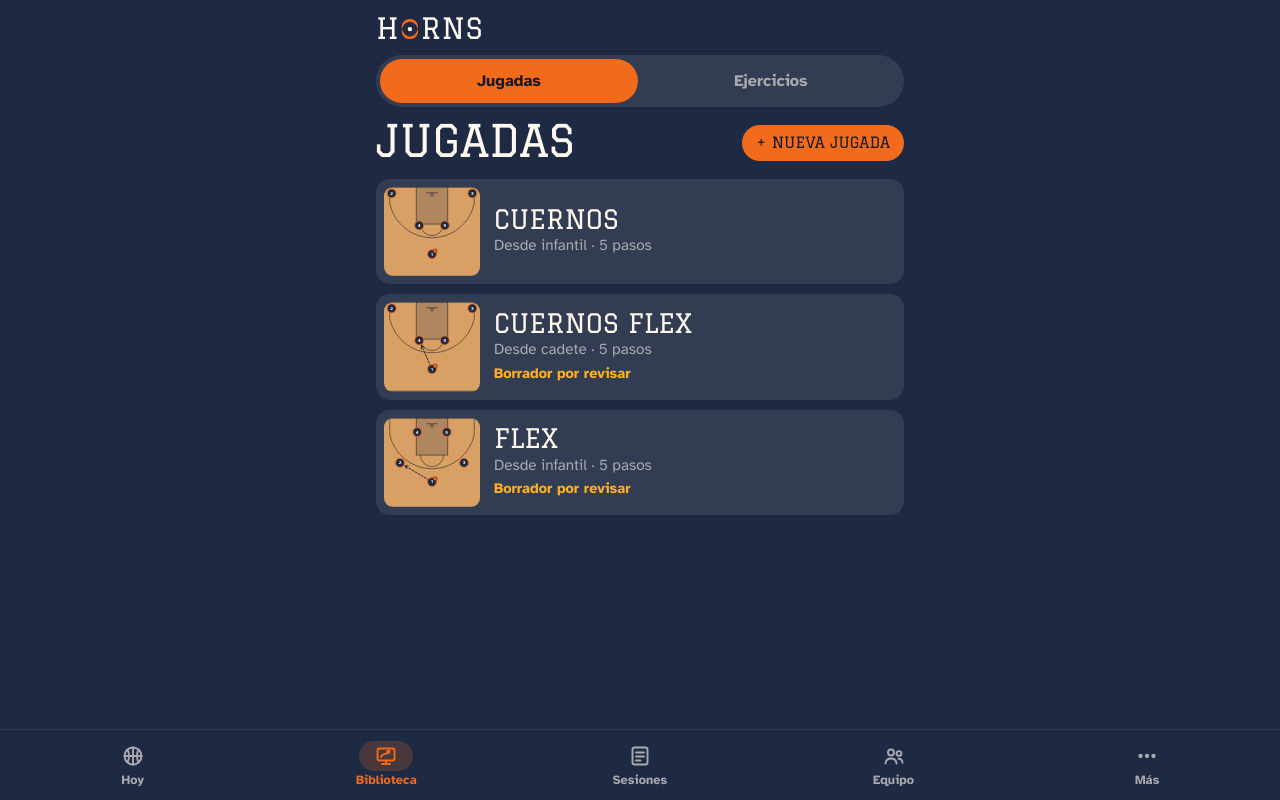
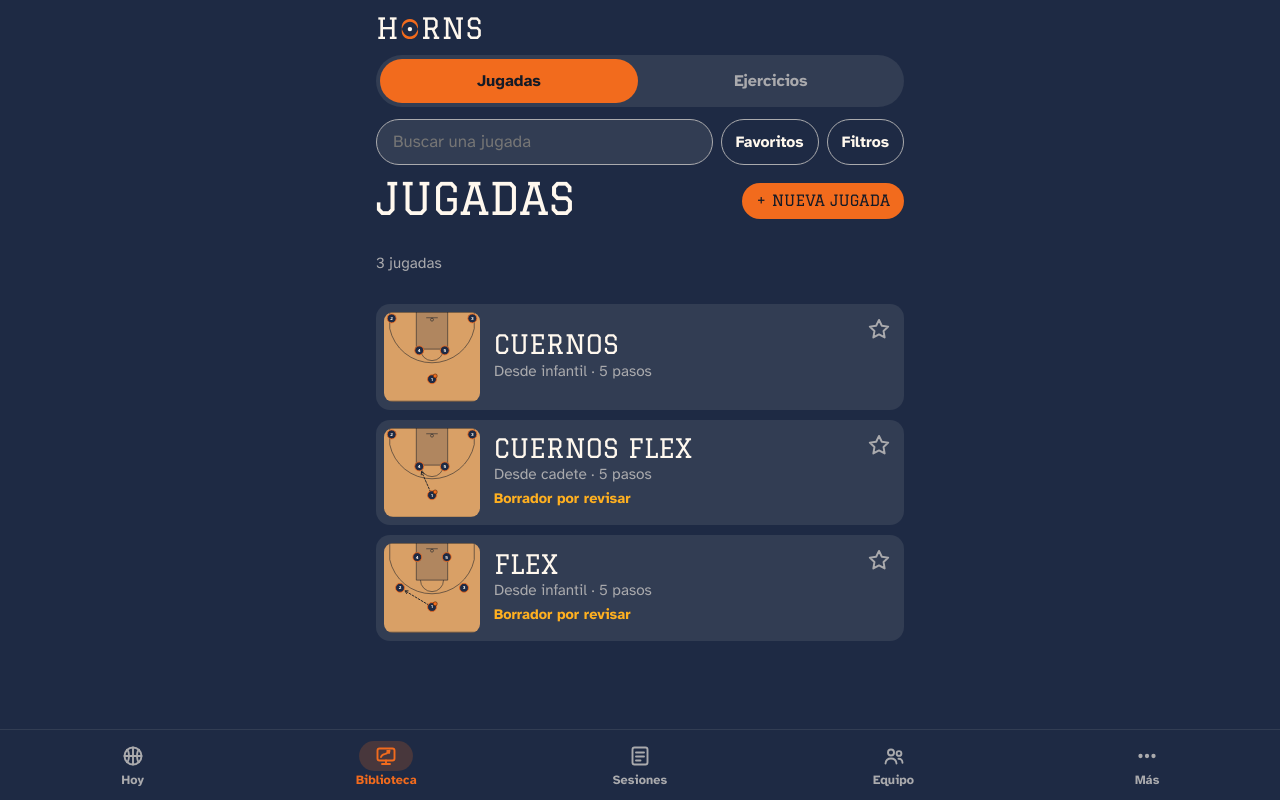
Before and after one commit to adambursey7-sudo/cuernos, a React (Vite) app: page / in a window 1280 px wide. Both pictures are taken after a click on the button "Biblioteca". Built offline with nearby package versions, Linux system fonts and the light colour scheme.

Commit message:
Biblioteca: buscador, favoritos y hoja de filtros
Co-Authored-By: Claude Sonnet 5.5 <noreply@anthropic.com>

```diff
--- a/src/estilos.css
+++ b/src/estilos.css
@@ -397,3 +397,21 @@ button.secundario { background: var(--superficie); color: var(--texto); }
 .intro video { width: 100%; height: 100%; object-fit: contain; }
 .intro-botones { position: absolute; top: max(14px, env(safe-area-inset-top)); right: max(14px, env(safe-area-inset-right)); display: flex; gap: 8px; }
 .intro-botones button { border: none; border-radius: 20px; padding: 8px 14px; background: rgba(0, 0, 0, .55); color: #fff8ee; font: 700 .95rem/1 var(--texto, inherit); }
+
+/* Biblioteca: buscador, favoritos y hoja de filtros */
+.busqueda { display: grid; grid-template-columns: 1fr auto auto; gap: 8px; align-items: center; }
+.busqueda input { min-width: 0; min-height: 46px; padding: 0 16px; border: 1.5px solid var(--tenue); border-radius: 999px; background: var(--superficie); color: var(--texto); font: 1rem var(--body); }
+.busqueda input:focus-visible { outline: 2px solid var(--principal); outline-offset: 2px; }
+.boton-filtro { min-height: 46px; padding: 0 14px; border: 1.5px solid var(--tenue); border-radius: 999px; background: none; color: var(--texto); font: 700 0.92rem var(--body); white-space: nowrap; }
+.boton-filtro.on { background: var(--principal); border-color: var(--principal); color: var(--sobre-principal); }
+.con-estrella { position: relative; }
+.estrella { position: absolute; top: 2px; right: 2px; width: 46px; height: 46px; display: grid; place-items: center; border: none; background: none; color: var(--tenue); }
+.estrella svg { width: 26px; height: 26px; fill: none; stroke: currentColor; stroke-width: 1.8; stroke-linejoin: round; }
+.estrella.on { color: var(--principal); }
+.estrella.on svg { fill: currentColor; }
+.velo { position: fixed; inset: 0; z-index: 20; display: flex; align-items: flex-end; background: rgba(0, 0, 0, 0.55); }
+.hoja { width: 100%; max-height: 80dvh; overflow-y: auto; display: grid; gap: 14px; padding: 18px 16px max(20px, env(safe-area-inset-bottom)); border-radius: 22px 22px 0 0; background: var(--fondo); border-top: 3px solid var(--principal); animation: sube 0.22s ease-out; }
+.hoja-cabeza { display: flex; justify-content: space-between; align-items: center; }
+.hoja .niveles { flex-wrap: wrap; overflow: visible; }
+@keyframes sube { from { transform: translateY(40px); opacity: 0; } }
+@media (prefers-reduced-motion: reduce) { .hoja { animation: none; } }
--- /dev/null
+++ b/src/favoritos.ts
@@ -0,0 +1,30 @@
+// Favoritos: las jugadas y ejercicios marcados con la estrella (solo en este móvil). Cada id lleva su tipo delante: «j:» o «e:».
+const CLAVE = 'horns.favoritos';
+
+export function leerFavoritos(): string[] {
+  try {
+    const l = JSON.parse(localStorage.getItem(CLAVE) ?? '[]');
+    return Array.isArray(l) ? l.filter((x): x is string => typeof x === 'string') : [];
+  } catch {
+    return [];
+  }
+}
+
+/** Devuelve la lista nueva con el id puesto o quitado y la guarda. */
+export function alternarFavorito(lista: string[], id: string): string[] {
+  const nueva = lista.includes(id) ? lista.filter((x) => x !== id) : [...lista, id];
+  try {
+    localStorage.setItem(CLAVE, JSON.stringify(nueva));
+  } catch {
+    /* sin almacenamiento: dura hasta cerrar la app */
+  }
+  return nueva;
+}
+
+/** Quita acentos y mayúsculas para que «defensa» encuentre «Defensa» y «junior» a «Júnior». */
+export const plano = (t: string) => t.normalize('NFD').replace(/[̀-ͯ]/g, '').toLowerCase();
+
+export const coincide = (q: string, ...textos: (string | undefined)[]) => {
+  const buscado = plano(q.trim());
+  return !buscado || plano(textos.filter(Boolean).join(' ')).includes(buscado);
+};
--- a/src/pantallas/Biblioteca.tsx
+++ b/src/pantallas/Biblioteca.tsx
@@ -1,14 +1,23 @@
-// Biblioteca (opción A de Adam, 30/10): ramas arriba y, debajo, la lista de cada una. Hoy: Jugadas y Ejercicios;
-// Juegos y Recursos se añaden en sus tramos.
+// Biblioteca (opción A de Adam, 30/10): ramas arriba, buscador siempre a la vista, favoritos y los filtros en una hoja.
+// Hoy: Jugadas y Ejercicios; Juegos y Recursos se añaden en sus tramos.
+import { useState } from 'react';
+import { formatos, todosLosEjercicios, type Filtro } from '../ejercicios/ejercicios';
+import { alternarFavorito, leerFavoritos } from '../favoritos';
 import { Marca } from '../Logo';
-import { Ejercicios } from './Ejercicios';
-import { Sistemas } from './Sistemas';
+import { NIVELES } from '../sistemas/tipos';
+import { Chips, Ejercicios } from './Ejercicios';
+import { Sistemas, type FiltroJugadas } from './Sistemas';
 
 export type Rama = 'jugadas' | 'ejercicios';
 
 const RAMAS: { id: Rama; nombre: string }[] = [
   { id: 'jugadas', nombre: 'Jugadas' },
   { id: 'ejercicios', nombre: 'Ejercicios' },
+];
+
+const TIPOS = [
+  { id: 'ataque' as const, nombre: 'Ataque' },
+  { id: 'defensa' as const, nombre: 'Defensa' },
 ];
 
 export function Biblioteca({ rama, cambiar, abrir, abrirEjercicio, crear }: {
@@ -18,6 +27,20 @@ export function Biblioteca({ rama, cambiar, abrir, abrirEjercicio, crear }: {
   abrirEjercicio: (id: string) => void;
   crear: () => void;
 }) {
+  const [q, setQ] = useState('');
+  const [soloFavoritos, setSoloFavoritos] = useState(false);
+  const [hoja, setHoja] = useState(false);
+  const [favoritos, setFavoritos] = useState(leerFavoritos);
+  const [jugadas, setJugadas] = useState<FiltroJugadas>({});
+  const [ejercicios, setEjercicios] = useState<Filtro>({});
+
+  const activos = rama === 'jugadas' ? Object.values(jugadas).filter(Boolean).length : Object.values(ejercicios).filter(Boolean).length;
+  const quitarFiltros = () => { setQ(''); setSoloFavoritos(false); setJugadas({}); setEjercicios({}); };
+  const alternar = (id: string) => setFavoritos((l) => alternarFavorito(l, id));
+
+  const todos = todosLosEjercicios();
+  const sistemas = [...new Map(todos.map((e) => [e.sistema.id, e.sistema.nombre])).entries()].map(([id, nombre]) => ({ id, nombre }));
+
   return (
     <>
       <header className="cabecera-app">
@@ -29,8 +52,53 @@ export function Biblioteca({ rama, cambiar, abrir, abrirEjercicio, crear }: {
             </button>
           ))}
         </div>
+        <div className="busqueda">
+          <input
+            type="search"
+            value={q}
+            onChange={(e) => setQ(e.target.value)}
+            placeholder={rama === 'jugadas' ? 'Buscar una jugada' : 'Buscar un ejercicio'}
+            aria-label="Buscar"
+            enterKeyHint="search"
+          />
+          <button className={soloFavoritos ? 'boton-filtro on' : 'boton-filtro'} aria-pressed={soloFavoritos} onClick={() => setSoloFavoritos(!soloFavoritos)}>
+            Favoritos
+          </button>
+          <button className={activos ? 'boton-filtro on' : 'boton-filtro'} aria-haspopup="dialog" onClick={() => setHoja(true)}>
+            Filtros{activos ? ` · ${activos}` : ''}
+          </button>
+        </div>
       </header>
-      {rama === 'jugadas' ? <Sistemas abrir={abrir} crear={crear} /> : <Ejercicios abrir={abrirEjercicio} />}
+
+      {rama === 'jugadas' ? (
+        <Sistemas abrir={abrir} crear={crear} q={q} soloFavoritos={soloFavoritos} filtro={jugadas} favoritos={favoritos} alternarFavorito={alternar} quitarFiltros={quitarFiltros} />
+      ) : (
+        <Ejercicios abrir={abrirEjercicio} q={q} soloFavoritos={soloFavoritos} filtro={ejercicios} favoritos={favoritos} alternarFavorito={alternar} quitarFiltros={quitarFiltros} />
+      )}
+
+      {hoja && (
+        <div className="velo" onClick={() => setHoja(false)}>
+          <div className="hoja" role="dialog" aria-modal="true" aria-label="Filtros" onClick={(e) => e.stopPropagation()}>
+            <div className="hoja-cabeza">
+              <h2 className="sub">Filtros</h2>
+              <button className="ver-todas" onClick={() => { setJugadas({}); setEjercicios({}); }}>Quitar todos</button>
+            </div>
+            {rama === 'jugadas' ? (
+              <>
+                <Chips etiqueta="Tipo" todos="Ataque y defensa" opciones={TIPOS} valor={jugadas.tipo} cambiar={(tipo) => setJugadas({ ...jugadas, tipo })} />
+                <Chips etiqueta="Nivel del equipo" todos="Cualquier nivel" opciones={NIVELES} valor={jugadas.nivel} cambiar={(nivel) => setJugadas({ ...jugadas, nivel })} />
+              </>
+            ) : (
+              <>
+                <Chips etiqueta="Formato" todos="Todos" opciones={formatos(todos).map((x) => ({ id: x, nombre: x }))} valor={ejercicios.formato} cambiar={(formato) => setEjercicios({ ...ejercicios, formato })} />
+                <Chips etiqueta="Sistema" todos="Todos los sistemas" opciones={sistemas} valor={ejercicios.sistema} cambiar={(sistema) => setEjercicios({ ...ejercicios, sistema })} />
+                <Chips etiqueta="Nivel del equipo" todos="Cualquier nivel" opciones={NIVELES} valor={ejercicios.nivel} cambiar={(nivel) => setEjercicios({ ...ejercicios, nivel })} />
+              </>
+            )}
+            <button className="accion-sig" onClick={() => setHoja(false)}>Ver resultados</button>
+          </div>
+        </div>
+      )}
     </>
   );
 }
--- a/src/pantallas/Ejercicios.tsx
+++ b/src/pantallas/Ejercicios.tsx
@@ -1,8 +1,9 @@
 // Biblioteca de ejercicios, opción A · Lista con filtros (elegida por Adam el 29/10): formato, sistema y nivel arriba.
-import { useState } from 'react';
-import { filtrar, formatos, todosLosEjercicios, type Ejercicio, type Filtro } from '../ejercicios/ejercicios';
+import { filtrar, todosLosEjercicios, type Ejercicio, type Filtro } from '../ejercicios/ejercicios';
+import { coincide } from '../favoritos';
 import { Pista } from '../pizarra/Pista';
 import { NIVELES } from '../sistemas/tipos';
+import { Estrella, SinResultados } from './Sistemas';
 
 const nombreNivel = (id: string) => NIVELES.find((n) => n.id === id)?.nombre ?? id;
 
@@ -12,7 +13,7 @@ export function jugadoresDe(e: Ejercicio): string | undefined {
   return e.defensores ? `${e.atacantes} contra ${e.defensores}` : `${e.atacantes} jug.`;
 }
 
-function Chips<T extends string>({ etiqueta, todos, opciones, valor, cambiar }: {
+export function Chips<T extends string>({ etiqueta, todos, opciones, valor, cambiar }: {
   etiqueta: string;
   todos: string;
   opciones: { id: T; nombre: string }[];
@@ -49,26 +50,32 @@ export function TarjetaEjercicio({ e, abrir }: { e: Ejercicio; abrir: () => void
   );
 }
 
-export function Ejercicios({ abrir }: { abrir: (id: string) => void }) {
-  const todos = todosLosEjercicios();
-  const [f, setF] = useState<Filtro>({});
-  const lista = filtrar(todos, f);
-  const sistemas = [...new Map(todos.map((e) => [e.sistema.id, e.sistema.nombre])).entries()].map(([id, nombre]) => ({ id, nombre }));
-
+export function Ejercicios({ abrir, q, soloFavoritos, filtro, favoritos, alternarFavorito, quitarFiltros }: {
+  abrir: (id: string) => void;
+  q: string;
+  soloFavoritos: boolean;
+  filtro: Filtro;
+  favoritos: string[];
+  alternarFavorito: (id: string) => void;
+  quitarFiltros: () => void;
+}) {
+  const lista = filtrar(todosLosEjercicios(), filtro).filter(
+    (e) => coincide(q, e.nombre, e.formato, e.sistema.nombre) && (!soloFavoritos || favoritos.includes(`e:${e.id}`)),
+  );
   return (
     <section className="pantalla">
       <h1 className="titulo">Ejercicios</h1>
-      <div className="filtros">
-        <Chips etiqueta="Formato" todos="Todos" opciones={formatos(todos).map((x) => ({ id: x, nombre: x }))} valor={f.formato} cambiar={(formato) => setF({ ...f, formato })} />
-        <Chips etiqueta="Sistema" todos="Todos los sistemas" opciones={sistemas} valor={f.sistema} cambiar={(sistema) => setF({ ...f, sistema })} />
-        <Chips etiqueta="Nivel del equipo" todos="Cualquier nivel" opciones={NIVELES} valor={f.nivel} cambiar={(nivel) => setF({ ...f, nivel })} />
-      </div>
       <p className="meta" aria-live="polite">{lista.length} {lista.length === 1 ? 'ejercicio' : 'ejercicios'}</p>
       {lista.length === 0 ? (
-        <p className="vacio">No hay ejercicios con estos filtros. Quita alguno para ver más.</p>
+        <SinResultados favoritos={soloFavoritos && !q} que="ejercicio" quitarFiltros={quitarFiltros} />
       ) : (
         <ul className="lista">
-          {lista.map((e) => <li key={e.id}><TarjetaEjercicio e={e} abrir={() => abrir(e.id)} /></li>)}
+          {lista.map((e) => (
+            <li key={e.id} className="con-estrella">
+              <TarjetaEjercicio e={e} abrir={() => abrir(e.id)} />
+              <Estrella puesta={favoritos.includes(`e:${e.id}`)} alternar={() => alternarFavorito(`e:${e.id}`)} nombre={e.nombre} />
+            </li>
+          ))}
         </ul>
       )}
     </section>
--- a/src/pantallas/Sistemas.tsx
+++ b/src/pantallas/Sistemas.tsx
@@ -1,20 +1,65 @@
 import { Pista } from '../pizarra/Pista';
+import { coincide } from '../favoritos';
 import { todosLosSistemas } from '../sistemas/almacen';
-import { NIVELES } from '../sistemas/tipos';
+import { NIVELES, type Nivel } from '../sistemas/tipos';
 
 const nombreNivel = (id: string) => NIVELES.find((n) => n.id === id)?.nombre ?? id;
+const orden = (n: Nivel) => NIVELES.findIndex((x) => x.id === n);
 
-export function Sistemas({ abrir, crear }: { abrir: (id: string) => void; crear: () => void }) {
-  const lista = todosLosSistemas();
+export interface FiltroJugadas {
+  nivel?: Nivel;
+  tipo?: 'ataque' | 'defensa';
+}
+
+export function Estrella({ puesta, alternar, nombre }: { puesta: boolean; alternar: () => void; nombre: string }) {
+  return (
+    <button className={puesta ? 'estrella on' : 'estrella'} aria-pressed={puesta} aria-label={`Favorito: ${nombre}`} onClick={alternar}>
+      <svg viewBox="0 0 24 24" aria-hidden="true"><path d="m12 3.6 2.6 5.4 5.9.8-4.3 4.1 1 5.9L12 17l-5.2 2.8 1-5.9L3.5 9.8l5.9-.8z" /></svg>
+    </button>
+  );
+}
+
+/** Aviso cuando la búsqueda o los filtros no dejan nada: dice qué pasa y ofrece quitarlos. */
+export function SinResultados({ favoritos, que, quitarFiltros }: { favoritos: boolean; que: string; quitarFiltros: () => void }) {
+  return (
+    <div className="siguiente vacio-card">
+      <b className="titulo-sig">{favoritos ? `Aún no tienes ${que}s favorit${que === "jugada" ? "as" : "os"}` : `No sale ning${que === "jugada" ? "una" : "ún"} ${que}`}</b>
+      <span className="meta">{favoritos ? 'Toca la estrella para tenerlos aquí a mano.' : 'Prueba con otra palabra o quita los filtros.'}</span>
+      <button className="accion-sig suave" onClick={quitarFiltros}>Quitar filtros</button>
+    </div>
+  );
+}
+
+export function Sistemas({ abrir, crear, q, soloFavoritos, filtro, favoritos, alternarFavorito, quitarFiltros }: {
+  abrir: (id: string) => void;
+  crear: () => void;
+  q: string;
+  soloFavoritos: boolean;
+  filtro: FiltroJugadas;
+  favoritos: string[];
+  alternarFavorito: (id: string) => void;
+  quitarFiltros: () => void;
+}) {
+  const lista = todosLosSistemas().filter(
+    (s) =>
+      coincide(q, s.nombre, s.idea, s.contra) &&
+      (!soloFavoritos || favoritos.includes(`j:${s.id}`)) &&
+      (!filtro.tipo || s.tipo === filtro.tipo) &&
+      (!filtro.nivel || orden(s.nivelMinimo) <= orden(filtro.nivel)),
+  );
   return (
     <section className="pantalla">
       <div className="titulo-fila">
         <h1 className="titulo">Jugadas</h1>
         <button className="nueva" onClick={crear}>+ Nueva jugada</button>
       </div>
+      <p className="meta" aria-live="polite">{lista.length} {lista.length === 1 ? 'jugada' : 'jugadas'}</p>
+      {lista.length === 0 ? (
+        <SinResultados favoritos={soloFavoritos && !q} que="jugada" quitarFiltros={quitarFiltros} />
+      ) : (
         <ul className="lista">
           {lista.map((s) => (
-          <li key={s.id}>
+            <li key={s.id} className="con-estrella">
               <button className="tarjeta" onClick={() => abrir(s.id)}>
                 <span className="mini">
                   <Pista sistema={s} t={0} />
@@ -28,9 +73,11 @@ export function Sistemas({ abrir, crear }: { abrir: (id: string) => void; crear:
                   {s.borrador && <span className="aviso">Borrador por revisar</span>}
                 </span>
               </button>
+              <Estrella puesta={favoritos.includes(`j:${s.id}`)} alternar={() => alternarFavorito(`j:${s.id}`)} nombre={s.nombre} />
             </li>
           ))}
         </ul>
+      )}
     </section>
   );
 }
```
Also changed, not shown: 1 other file (tests, documents, lock files or other folders). Lines whose indentation alone changed are shown as unchanged.
